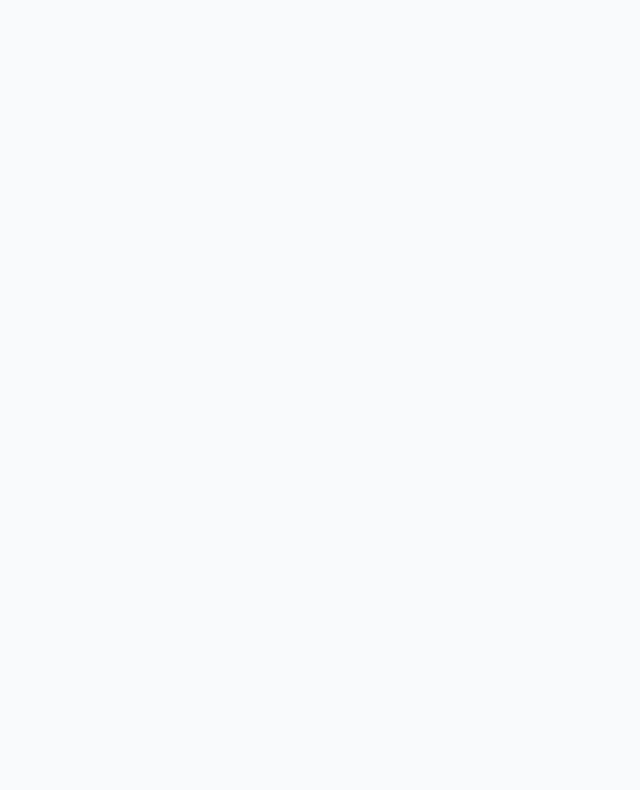
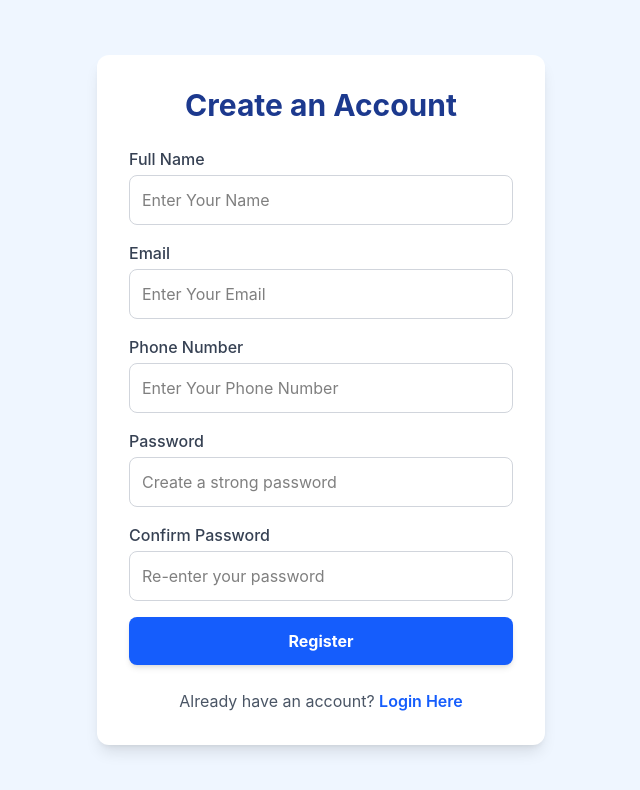
Before and after one commit to Geethx/Bird_Paradise_Frontend, a React (Vite) app: page /register in a window 1280 px wide. Before the commit this address had no page. Shown: the top 790 px of the page, without its empty margins (319-959 px from the left). Built offline with nearby package versions, Linux system fonts and the light colour scheme.

Commit message:
feat: implement user registration and authentication pages with routing in App component

```diff
--- a/src/App.jsx
+++ b/src/App.jsx
@@ -1,11 +1,13 @@
 import { Routes, Route } from "react-router-dom";
 import Login from "./pages/Login.jsx"
+import Register from "./pages/Register.jsx"
 
 export default function App() {
   return (
     <div className="min-h-screen bg-gray-50">
       <Routes>
         <Route path="/login" element={<Login />} />
+        <Route path="register" element={<Register/>} />
         <Route path="/" element={
           <div className="flex h-screen flex-col items-center justify-center space-y-4">
             <h1 className="text-4xl font-bold text-blue-600">Welcome to BirdParadise! 🌴</h1>
--- /dev/null
+++ b/src/pages/AdminLogin.jsx
@@ -0,0 +1,30 @@
+import { useContext, useState } from "react";
+import { useNavigate } from "react-router-dom";
+
+
+export default function AdminLogin() {
+
+    const [username, setUsername] = useState('');
+    const [password, setPassword] = useState('');
+    const [error, setError] = useState('');
+
+    const { login } = useContext(AuthContext);
+    const navigate = useNavigate();
+
+    async function handleLogin(e) {
+        e.preventDefault();
+        setError('');
+
+        try {
+         const url = `${import.meta.env.VITE_API_URL}/admins/login`;
+
+         const response = await axios.post(url, {username: username, password: password});
+         login(response.data.admin, response.data.token);
+
+         navigate('/admin/dashboard');
+
+        } catch (error) {
+            setError(error.response?.data?.message || "Login Failed");
+        }
+    };
+}
--- a/src/pages/Login.jsx
+++ b/src/pages/Login.jsx
@@ -15,6 +15,11 @@ export default function Login() {
     const handleLogin = async (e) => {
         e.preventDefault();
         setError('');
+
+        const emailRegex = /^[^\s@]+@[^\s@]+\.[^\s@]+$/;
+        if (!emailRegex.test(email)) {
+            return setError("Please enter a valid email address.");
+        }
 
         try {
             const url = `${import.meta.env.VITE_API_URL}/guests/login`;
--- /dev/null
+++ b/src/pages/Register.jsx
@@ -0,0 +1,151 @@
+import axios from "axios";
+import { useState } from "react"
+import { Link, useNavigate } from "react-router-dom";
+
+
+export default function Register() {
+    const [name, setName] = useState('');
+    const [email, setEmail] = useState('');
+    const [phone, setPhone] = useState('');
+    const [password, setPassword] = useState('');
+    const [confirmPassword, setConfirmPassword] = useState('');
+
+    const [error, setError] = useState('');
+    const [success, setSuccess] = useState('');
+
+    const navigate = useNavigate();
+
+
+
+    async function handleRegister(e) {
+        e.preventDefault();
+        setError('');
+        setSuccess('');
+
+        if (password !== confirmPassword) {
+            setError("Passwords do not match!");
+            return;
+        }
+
+        if (name.trim().length < 3) {
+            return setError("Name must be at least 3 characters long.");
+        }
+
+        const emailRegex = /^[^\s@]+@[^\s@]+\.[^\s@]+$/;
+        if (!emailRegex.test(email)) {
+            return setError("Please enter a valid email address.");
+        }
+
+        if (phone.length > 15 || isNaN(phone)) {
+            return setError("Phone number must be a valid phone number.");
+        }
+
+        if (password.length < 6) {
+            return setError("Password must be at least 6 characters long.");
+        }
+
+        try {
+            const url = `${import.meta.env.VITE_API_URL}/guests/register`;
+
+            await axios.post(url, {
+                name: name,
+                email: email,
+                phone: phone,
+                password: password
+            });
+
+            setSuccess("Registration Successful!");
+            setTimeout(() => {
+                navigate("/login");
+            }, 2000);
+        }
+        catch (error) {
+            setError(error.response?.data?.message || "Registration failed");
+        }
+    };
+
+    return (
+        <div className="flex min-h-screen items-center justify-center bg-blue-50 py-10">
+            <div className="w-full max-w-md bg-white rounded-xl shadow-lg p-8">
+                <h2 className="text-3xl font-bold text-center text-blue-900 mb-6">Create an Account</h2>
+                {error && <div className="bg-red-100 text-red-600 p-3 rounded-lg mb-4 text-center">{error}</div>}
+                {success && <div className="bg-green-100 text-green-700 p-3 rounded-lg mb-4 text-center">{success}</div>}
+                <form onSubmit={handleRegister} className="space-y-4">
+                    <div>
+                        <label className="block text-gray-700 font-medium mb-1">Full Name</label>
+                        <input
+                            type="text"
+                            className="w-full border border-gray-300 rounded-lg p-3 focus:outline-none focus:ring-2 focus:ring-blue-500"
+                            placeholder="Enter Your Name"
+                            value={name}
+                            onChange={(e) => setName(e.target.value)}
+                            required
+                        />
+                    </div>
+
+                    <div>
+                        <label className="block text-gray-700 font-medium mb-1">Email</label>
+                        <input
+                            type="email"
+                            className="w-full border border-gray-300 rounded-lg p-3 focus:outline-none focus:ring-2 focus:ring-blue-500"
+                            placeholder="Enter Your Email"
+                            value={email}
+                            onChange={(e) => setEmail(e.target.value)}
+                            required
+                        />
+                    </div>
+
+                    <div>
+                        <label className="block text-gray-700 font-medium mb-1">Phone Number</label>
+                        <input
+                            type="tel"
+                            className="w-full border border-gray-300 rounded-lg p-3 focus:outline-none focus:ring-2 focus:ring-blue-500"
+                            placeholder="Enter Your Phone Number"
+                            value={phone}
+                            onChange={(e) => setPhone(e.target.value)}
+                            required
+                        />
+                    </div>
+
+                    <div>
+                        <label className="block text-gray-700 font-medium mb-1">Password</label>
+                        <input
+                            type="password"
+                            className="w-full border border-gray-300 rounded-lg p-3 focus:outline-none focus:ring-2 focus:ring-blue-500"
+                            placeholder="Create a strong password"
+                            value={password}
+                            onChange={(e) => setPassword(e.target.value)}
+                            required
+                        />
+                    </div>
+
+                    <div>
+                        <label className="block text-gray-700 font-medium mb-1">Confirm Password</label>
+                        <input
+                            type="password"
+                            className="w-full border border-gray-300 rounded-lg p-3 focus:outline-none focus:ring-2 focus:ring-blue-500"
+                            placeholder="Re-enter your password"
+                            value={confirmPassword}
+                            onChange={(e) => setConfirmPassword(e.target.value)}
+                            required
+                        />
+                    </div>
+
+                    <button
+                        type="submit"
+                        className="w-full bg-blue-600 text-white font-bold py-3 rounded-lg hover:bg-blue-700 transition duration-300 shadow-md">
+                        Register
+                    </button>
+                </form>
+
+                <div className="mt-6 text-center">
+                    <p className="text-gray-600">Already have an account?{' '}
+                        <Link to="/login" className="text-blue-600 font-semibold hover:underline">
+                            Login Here
+                        </Link>
+                    </p>
+                </div>
+            </div>
+        </div>
+    )
+}
```
